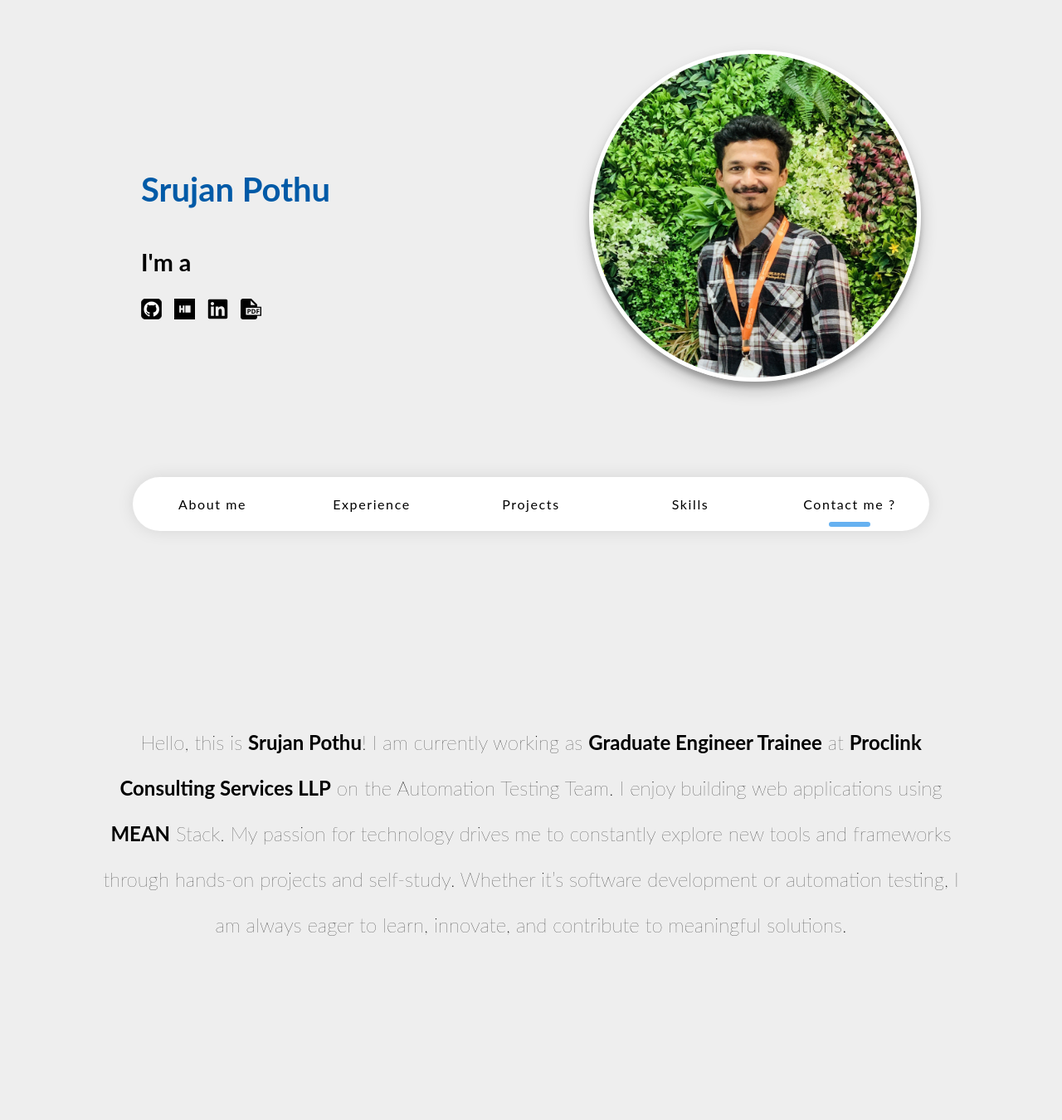
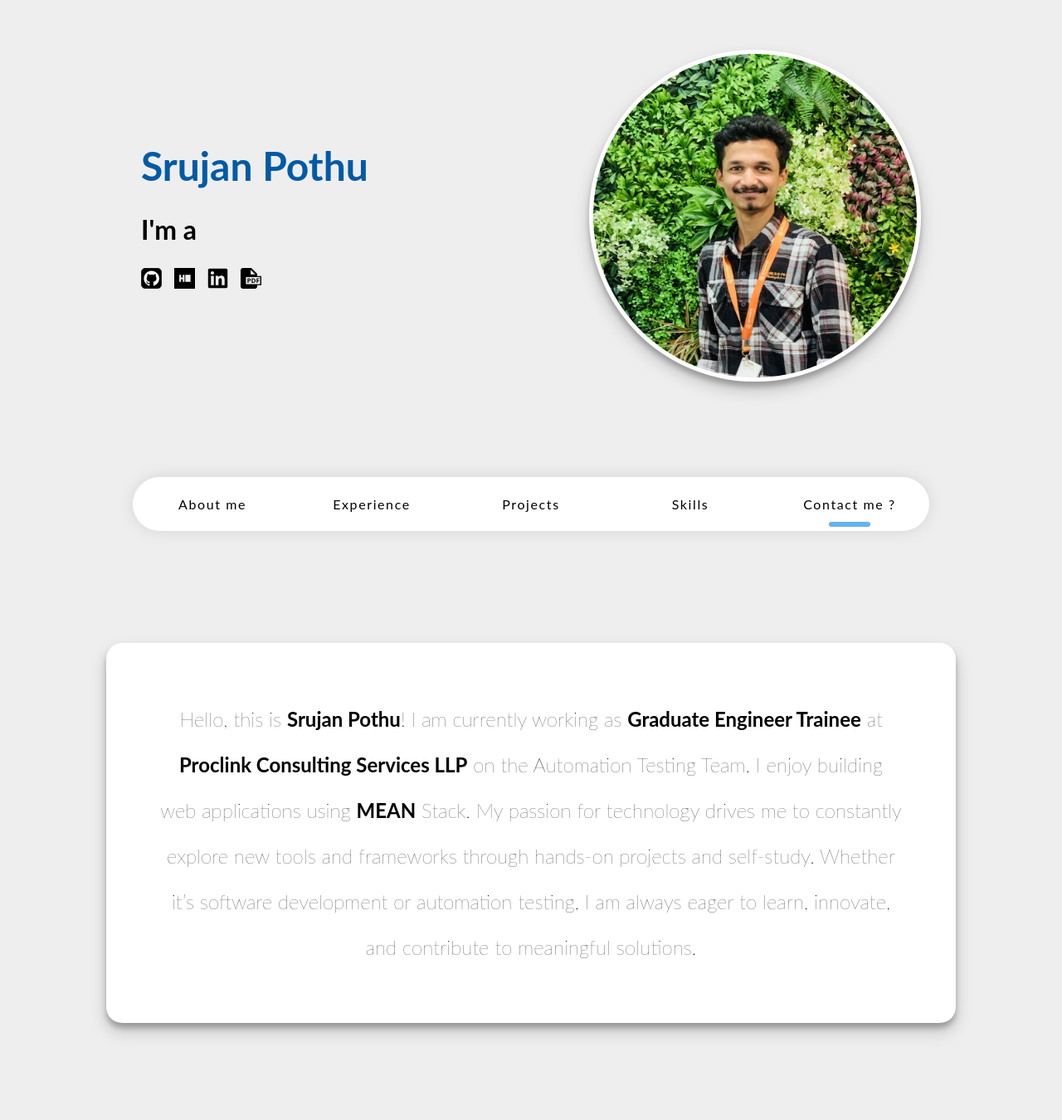
Before and after one commit to srujanpothu14/portfolio, an Angular app: page / in a window 1280 px wide. Shown: the part 120-1470 px from the top of the page at 83% size. Built offline with nearby package versions, Linux system fonts and the light colour scheme.

Commit message:
made changes in about page.

```diff
--- a/src/app/about-page/about-page.component.html
+++ b/src/app/about-page/about-page.component.html
@@ -1,12 +1,14 @@
 <div class="about_me_con">
+  <div class="about_me">
     <p>
       Hello, this is <b>Srujan Pothu</b>! I am currently working as
       <b>Graduate Engineer Trainee</b> at
       <b>Proclink Consulting Services LLP</b> on the Automation Testing Team. I
       enjoy building web applications using <b>MEAN</b> Stack. My passion for
-    technology drives me to constantly explore new tools and frameworks through
-    hands-on projects and self-study. Whether it’s software development or
-    automation testing, I am always eager to learn, innovate, and contribute to
-    meaningful solutions.
+      technology drives me to constantly explore new tools and frameworks
+      through hands-on projects and self-study. Whether it’s software
+      development or automation testing, I am always eager to learn, innovate,
+      and contribute to meaningful solutions.
     </p>
   </div>
+</div>
--- a/src/app/about-page/about-page.component.scss
+++ b/src/app/about-page/about-page.component.scss
@@ -7,7 +7,14 @@
   font-size: 24px;
   line-height: 55px;
   align-items: center;
+}
+.about_me {
   p {
-    margin: 120px;
+    margin: 4rem;
   }
+
+  width: 80%;
+  background: #fff;
+  border-radius: 1.2rem;
+  box-shadow: rgba(0, 0, 0, 0.19) 0px 10px 20px, rgba(0, 0, 0, 0.23) 0px 6px 6px;
 }
--- a/src/app/intro-page/intro-page.component.scss
+++ b/src/app/intro-page/intro-page.component.scss
@@ -13,12 +13,12 @@
   width: 500px;
   display: flex;
   flex-direction: column;
-  gap: 15px;
+  // gap: 15px;
 }
 
 h1 {
   color: #005aa7;
-  font-size: 2.5rem;
+  font-size: 3rem;
   margin: 0;
   display: flex;
   justify-content: flex-start;
@@ -27,7 +27,7 @@ h1 {
 }
 
 h2 {
-  font-size: 1.8rem;
+  font-size: 2rem;
   white-space: nowrap;
   display: flex;
   justify-content: flex-start;
@@ -44,9 +44,9 @@ h2 {
   min-width: 250px; /* Keeps text placement constant */
 }
 
-.role_con {
-  height: 50px; /* Adjusted to ensure text is aligned properly */
-}
+// .role_con {
+//   height: 50px; /* Adjusted to ensure text is aligned properly */
+// }
 
 .social_link_icons {
   display: flex;
```
Lines whose indentation alone changed are shown as unchanged.
